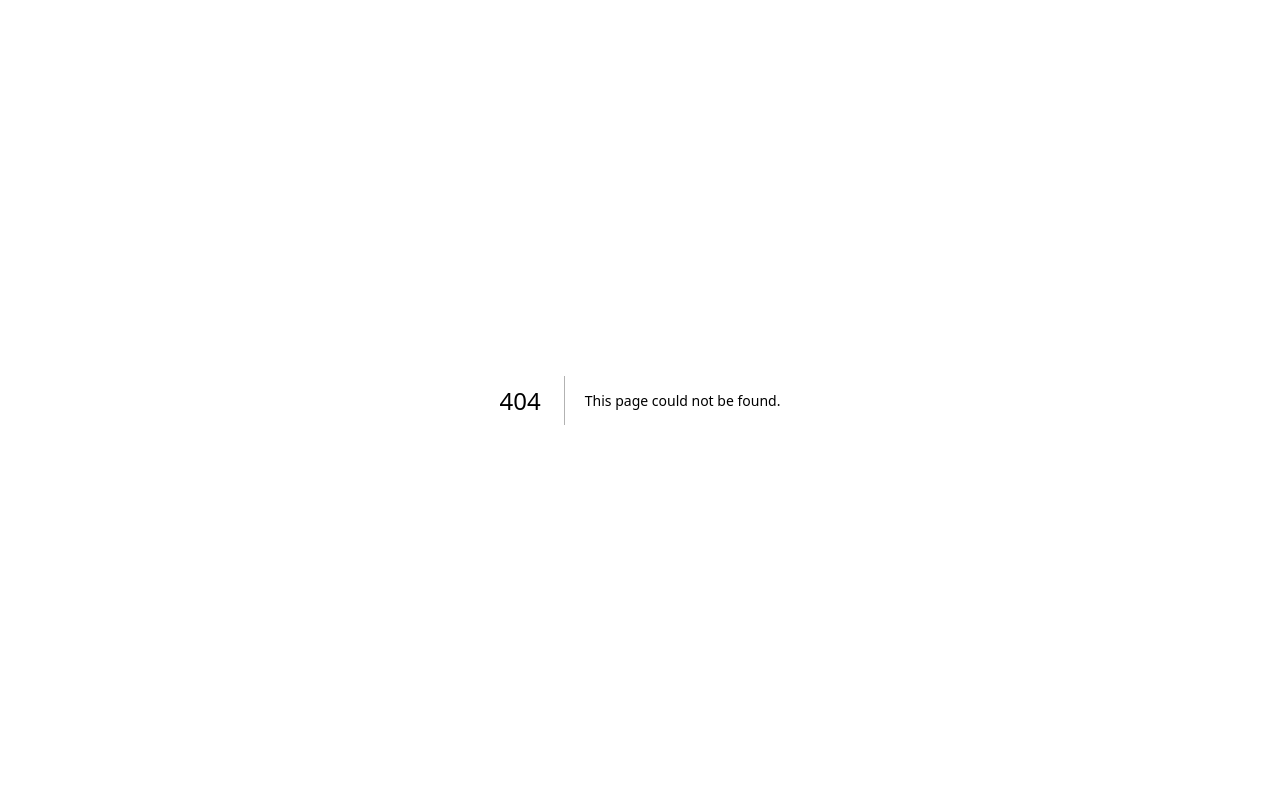
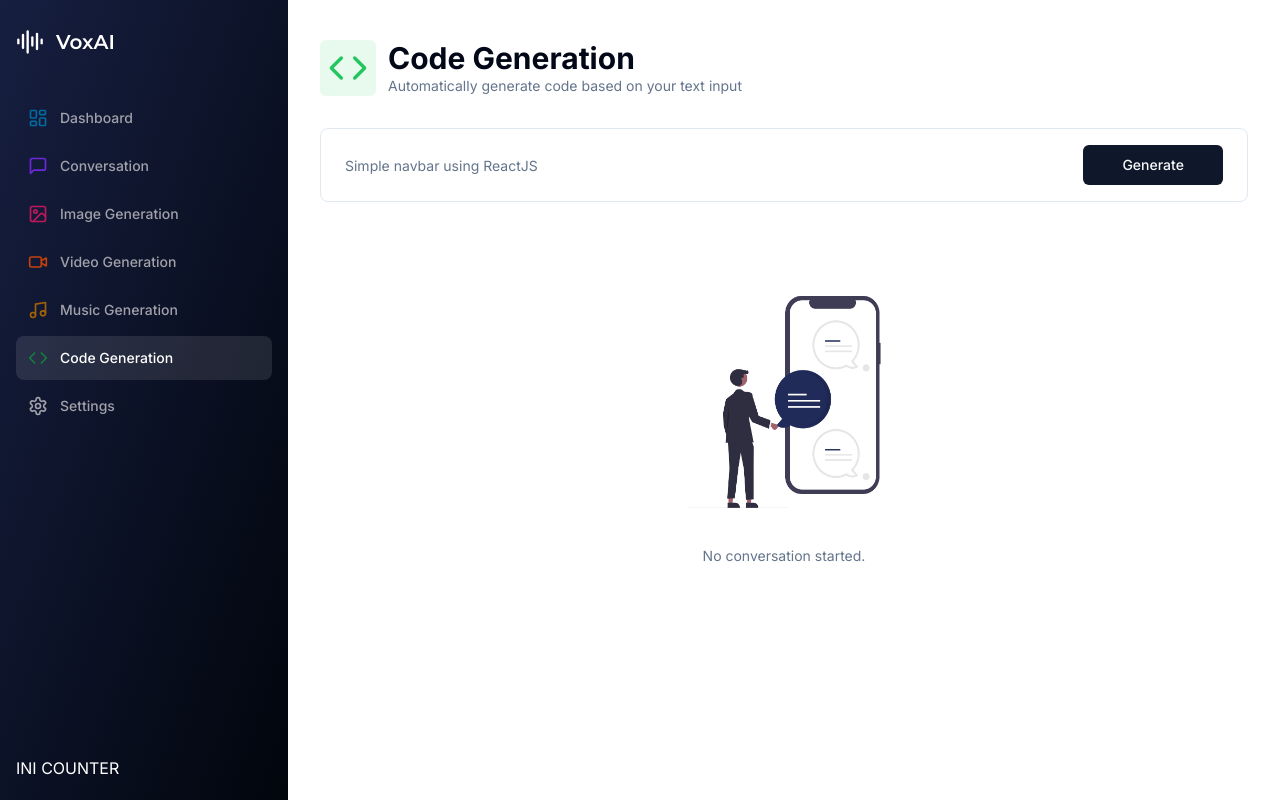
Before and after one commit to Firkhie/vox-ai, a Next.js app: page /code in a window 1280 px wide. Before the commit this address had no page. Built offline with nearby package versions, Linux system fonts and the light colour scheme.

Commit message:
feat: code generation

```diff
--- a/package.json
+++ b/package.json
@@ -24,6 +24,7 @@
     "react": "^18",
     "react-dom": "^18",
     "react-hook-form": "^7.52.1",
+    "react-markdown": "^8.0.6",
     "tailwind-merge": "^2.3.0",
     "tailwindcss-animate": "^1.0.7",
     "zod": "^3.23.8"
--- a/src/app/(auth)/layout.tsx
+++ b/src/app/(auth)/layout.tsx
@@ -4,7 +4,7 @@ interface Props {
 
 export default function AuthLayout({ children }: Props) {
   return (
-    <div className="flex h-screen w-screen items-center justify-center">
+    <div className="flex h-full items-center justify-center">
       {children}
     </div>
   );
--- /dev/null
+++ b/src/app/(dashboard)/(routes)/code/constant.ts
@@ -0,0 +1,7 @@
+import { z } from "zod";
+
+export const formSchema = z.object({
+  prompt: z.string().min(1, {
+    message: "Prompt is required",
+  }),
+});
--- /dev/null
+++ b/src/app/(dashboard)/(routes)/code/page.tsx
@@ -0,0 +1,123 @@
+"use client";
+
+import axios from "axios";
+import { MessageParam } from "@anthropic-ai/sdk/resources/messages.mjs";
+import { useRouter } from "next/navigation";
+import { useState } from "react";
+import { zodResolver } from "@hookform/resolvers/zod";
+import { useForm } from "react-hook-form";
+import { z } from "zod";
+import ReactMarkdown from "react-markdown";
+
+import { formSchema } from "./constant";
+import Heading from "@/components/heading";
+import { Code } from "lucide-react";
+import { Form, FormControl, FormField, FormItem } from "@/components/ui/form";
+import { Button } from "@/components/ui/button";
+import { Input } from "@/components/ui/input";
+import { cn } from "@/lib/utils";
+import Loader from "@/components/loader";
+import Empty from "@/components/empty";
+import UserAvatar from "@/components/user-avatar";
+import BotAvatar from "@/components/bot-avatar";
+
+export default function ConversationPage() {
+  const router = useRouter();
+  const [messages, setMessages] = useState<MessageParam[]>([]);
+
+  const form = useForm<z.infer<typeof formSchema>>({
+    resolver: zodResolver(formSchema),
+    defaultValues: {
+      prompt: "",
+    },
+  });
+
+  const isLoading = form.formState.isSubmitting;
+  const onSubmit = async (values: z.infer<typeof formSchema>) => {
+    try {
+      const userMessage: MessageParam = {
+        role: "user",
+        content: `Rules: You are a code generator. You must answer only in markdown code snippets. Use code comments for the code explanations.
+        Prompt: ${values.prompt}`,
+      };
+      const newMessages = [...messages, userMessage];
+      const response = await axios.post("/api/code", {
+        messages: newMessages,
+      });
+      setMessages((current) => [
+        ...current,
+        { role: "user", content: values.prompt },
+        response.data,
+      ]);
+      form.reset();
+    } catch (error: any) {
+      console.log("[SUBMIT_ERROR]", error);
+    } finally {
+      router.refresh();
+    }
+  };
+
+  return (
+    <div>
+      <Heading
+        title="Code Generation"
+        description="Automatically generate code based on your text input"
+        icon={Code}
+        iconColor="text-green-500"
+        bgColor="bg-green-500/10"
+      />
+      <Form {...form}>
+        <form
+          onSubmit={form.handleSubmit(onSubmit)}
+          className="grid w-full grid-cols-12 gap-2 rounded-lg border p-4 px-3 focus-within:shadow-sm md:px-6"
+        >
+          <FormField
+            name="prompt"
+            render={({ field }) => (
+              <FormItem className="col-span-12 lg:col-span-10">
+                <FormControl className="m-0 p-0">
+                  <Input
+                    className="border-0 outline-none focus-visible:ring-0 focus-visible:ring-transparent"
+                    disabled={isLoading}
+                    placeholder="Simple navbar using ReactJS"
+                    {...field}
+                  />
+                </FormControl>
+              </FormItem>
+            )}
+          />
+          <Button
+            className="col-span-12 w-full lg:col-span-2"
+            disabled={isLoading}
+          >
+            Generate
+          </Button>
+        </form>
+      </Form>
+      <div className="mt-4 space-y-4">
+        {isLoading && <Loader />}
+        {messages.length === 0 && !isLoading && (
+          <Empty description="No conversation started." />
+        )}
+        <div className="flex flex-col-reverse gap-y-4">
+          {messages.map((message) => (
+            <div
+              key={String(message.content)}
+              className={cn(
+                "flex w-full items-center gap-x-8 rounded-lg p-5 md:p-8",
+                message.role === "user"
+                  ? "border border-black/10 bg-white"
+                  : "bg-muted",
+              )}
+            >
+              {message.role === "user" ? <UserAvatar /> : <BotAvatar />}
+              <ReactMarkdown className="text-sm">
+                {String(message.content)}
+              </ReactMarkdown>
+            </div>
+          ))}
+        </div>
+      </div>
+    </div>
+  );
+}
--- a/src/app/(dashboard)/layout.tsx
+++ b/src/app/(dashboard)/layout.tsx
@@ -7,13 +7,13 @@ interface Props {
 
 export default function DashboardLayout({ children }: Props) {
   return (
-    <div className="relative h-screen w-screen">
+    <div className="relative h-full">
       <div className="hidden h-full md:fixed md:inset-y-0 md:flex md:w-72 md:flex-col">
         <Sidebar />
       </div>
       <div className="h-full md:pl-72">
         <Navbar />
-        <div className="px-4 md:px-8 pb-6">{children}</div>
+        <div className="px-4 pb-6 md:px-8">{children}</div>
       </div>
     </div>
   );
--- /dev/null
+++ b/src/app/api/code/route.ts
@@ -0,0 +1,25 @@
+import Anthropic from "@anthropic-ai/sdk";
+import { NextResponse } from "next/server";
+
+const anthropic = new Anthropic({
+  apiKey: process.env["ANTHROPIC_API_KEY"],
+});
+
+type MessageContent = { text: string; type: string };
+
+export async function POST(req: Request) {
+  const body = await req.json();
+  const { messages } = body;
+
+  const response = await anthropic.messages.create({
+    max_tokens: 1024,
+    messages,
+    model: "claude-3-haiku-20240307",
+  });
+
+  const { text } = response.content[0] as MessageContent;
+  return NextResponse.json({
+    role: "assistant",
+    content: text,
+  });
+}
--- a/src/app/globals.css
+++ b/src/app/globals.css
@@ -1,6 +1,12 @@
 @tailwind base;
   @tailwind components;
   @tailwind utilities;
+
+  html,
+  body,
+  :root {
+    height: 100%;
+  }
 
   @layer base {
     :root {
```
Also changed, not shown: 1 other file (tests, documents, lock files or other folders).
